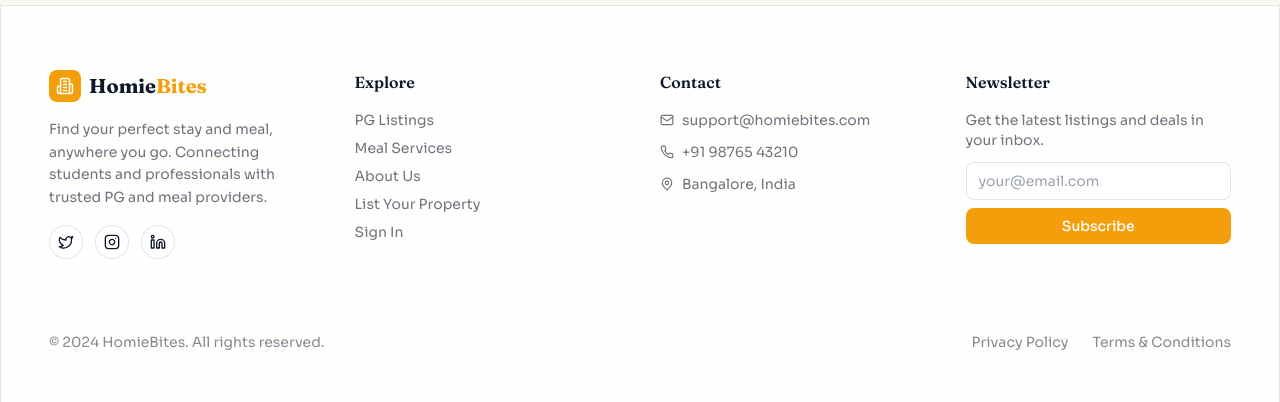
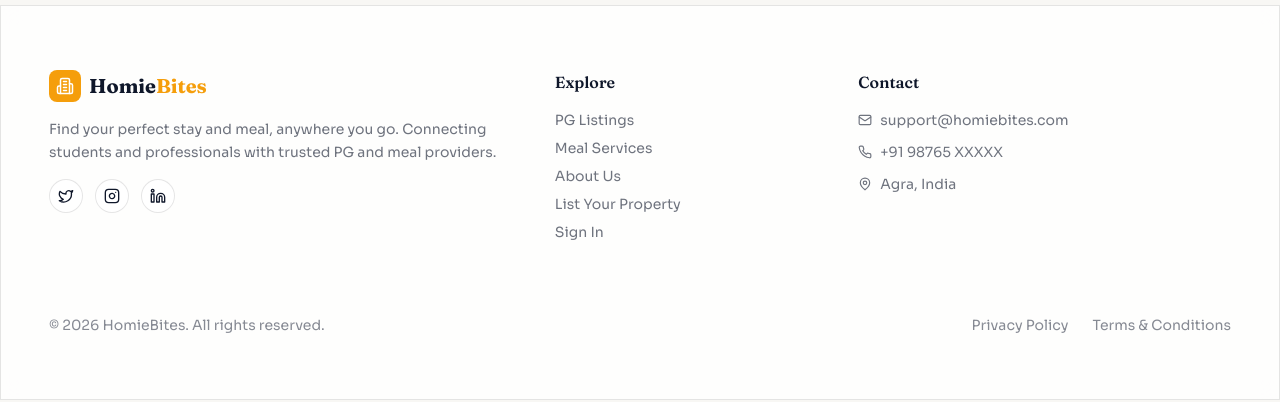
Before and after one commit to Techie-AgrawalJi/HomieBites, a React (Vite) app in the folder client/: page / in a window 1280 px wide. Shown: the part 3106-3508 px from the top of the page. Built offline with nearby package versions, Linux system fonts and the light colour scheme; no server answers.

Commit message:
update footer

```diff
--- a/client/src/components/Footer.tsx
+++ b/client/src/components/Footer.tsx
@@ -1,23 +1,13 @@
-import React, { useState } from 'react';
+import React from 'react';
 import { Link } from 'react-router-dom';
 import { Building2, Mail, Phone, MapPin, Instagram, Twitter, Linkedin } from 'lucide-react';
-import toast from 'react-hot-toast';
 
 const Footer = () => {
-  const [email, setEmail] = useState('');
-
-  const handleNewsletter = (e: React.FormEvent) => {
-    e.preventDefault();
-    if (!email) return;
-    toast.success('Subscribed! Welcome to HomieBites newsletter.');
-    setEmail('');
-  };
-
   return (
     <footer className="glass border-t border-white/10 mt-16 sm:mt-20">
       <div className="max-w-7xl mx-auto px-4 sm:px-6 md:px-12 py-12 sm:py-16">
-        <div className="grid grid-cols-1 md:grid-cols-4 gap-10">
-          <div className="md:col-span-1">
+        <div className="grid grid-cols-1 md:grid-cols-12 gap-10 md:gap-8">
+          <div className="md:col-span-5">
             <Link to="/" className="flex items-center gap-2 mb-4">
               <div className="w-8 h-8 bg-amber-500 rounded-lg flex items-center justify-center">
                 <Building2 size={18} className="text-white" />
@@ -34,7 +24,7 @@ const Footer = () => {
             </div>
           </div>
 
-          <div>
+          <div className="md:col-span-3">
             <h4 className="font-semibold mb-4">Explore</h4>
             <div className="flex flex-col gap-2">
               {[{ to: '/pg', label: 'PG Listings' }, { to: '/meals', label: 'Meal Services' }, { to: '/about-us', label: 'About Us' }, { to: '/signup', label: 'List Your Property' }, { to: '/login', label: 'Sign In' }].map(({ to, label }) => (
@@ -43,33 +33,18 @@ const Footer = () => {
             </div>
           </div>
 
-          <div>
+          <div className="md:col-span-4">
             <h4 className="font-semibold mb-4">Contact</h4>
             <div className="flex flex-col gap-3">
               <div className="flex items-center gap-2 text-sm opacity-60"><Mail size={14} /> support@homiebites.com</div>
-              <div className="flex items-center gap-2 text-sm opacity-60"><Phone size={14} /> +91 98765 43210</div>
-              <div className="flex items-center gap-2 text-sm opacity-60"><MapPin size={14} /> Bangalore, India</div>
+              <div className="flex items-center gap-2 text-sm opacity-60"><Phone size={14} /> +91 98765 XXXXX</div>
+              <div className="flex items-center gap-2 text-sm opacity-60"><MapPin size={14} /> Agra, India</div>
             </div>
-          </div>
-
-          <div>
-            <h4 className="font-semibold mb-4">Newsletter</h4>
-            <p className="text-sm opacity-60 mb-3">Get the latest listings and deals in your inbox.</p>
-            <form onSubmit={handleNewsletter} className="flex flex-col gap-2">
-              <input
-                type="email"
-                value={email}
-                onChange={(e) => setEmail(e.target.value)}
-                placeholder="your@email.com"
-                className="w-full px-3 py-2 glass rounded-lg text-sm outline-none focus:border-amber-500/50 transition-colors"
-              />
-              <button type="submit" className="px-4 py-2 bg-amber-500 text-white rounded-lg text-sm font-medium hover:bg-amber-600 transition-colors">Subscribe</button>
-            </form>
           </div>
         </div>
 
         <div className="border-t border-white/10 mt-12 pt-6 flex flex-col md:flex-row items-center justify-between gap-4 text-sm opacity-50">
-          <p>© 2024 HomieBites. All rights reserved.</p>
+          <p>© 2026 HomieBites. All rights reserved.</p>
           <div className="flex gap-6">
             <Link to="/privacy-policy" className="hover:opacity-100 hover:text-amber-500 transition-all">Privacy Policy</Link>
             <Link to="/terms-and-conditions" className="hover:opacity-100 hover:text-amber-500 transition-all">Terms & Conditions</Link>
```
